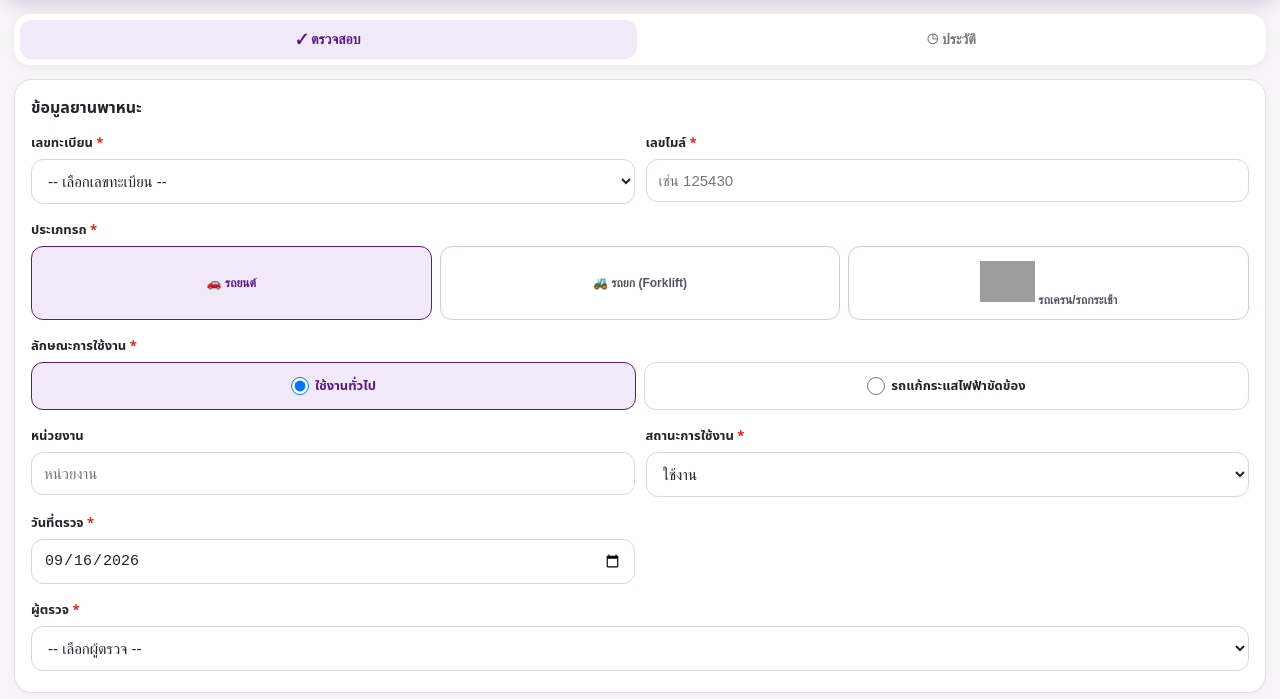
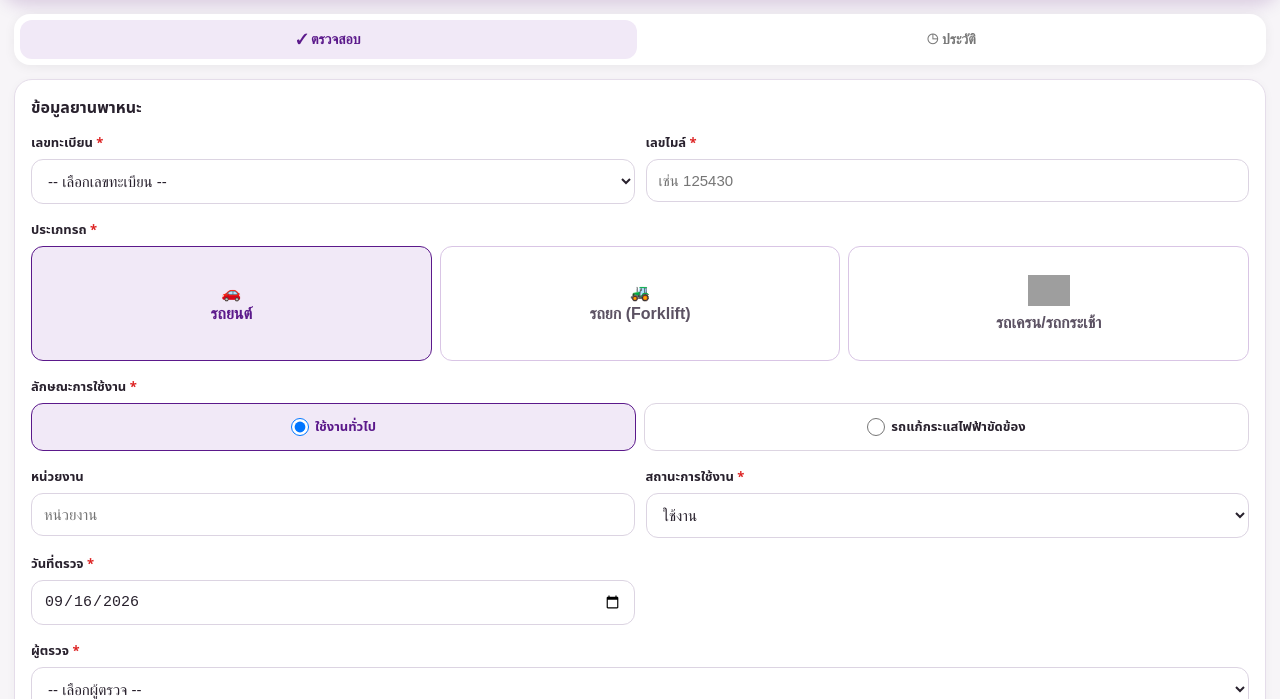
Before and after one commit to peasmsskl-alt/vehicle-inspection-vercel, a website: page index.html in a window 1280 px wide. Shown: the part 101-800 px from the top of the page. Drawn offline with Linux system fonts and the light colour scheme; no server answers; grey boxes are pictures that could not be loaded.

Commit message:
Update index.html

```diff
--- a/index.html
+++ b/index.html
@@ -625,9 +625,26 @@ textarea{
 
 }
 .vehicle-img{
-  width:55px;
-  height:45px;
+  width:42px;
+  height:35px;
   object-fit:contain;
+  display:block;
+  margin:0 auto 5px;
+}
+
+.type-button{
+  min-height:115px;
+  padding:10px 5px;
+  display:flex;
+  flex-direction:column;
+  align-items:center;
+  justify-content:center;
+  text-align:center;
+}
+
+.type-button span{
+  font-size:16px;
+  line-height:1.3;
 }
 
 </style>
```
